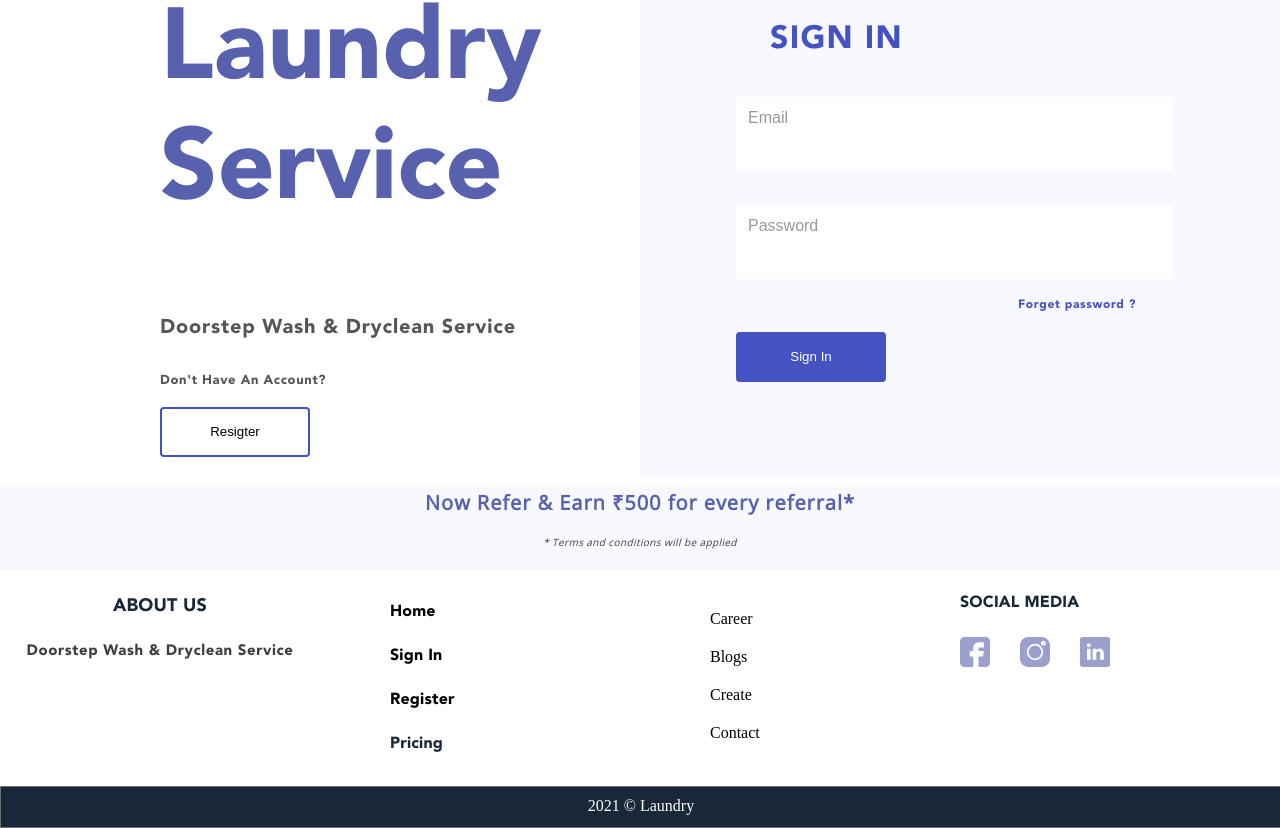
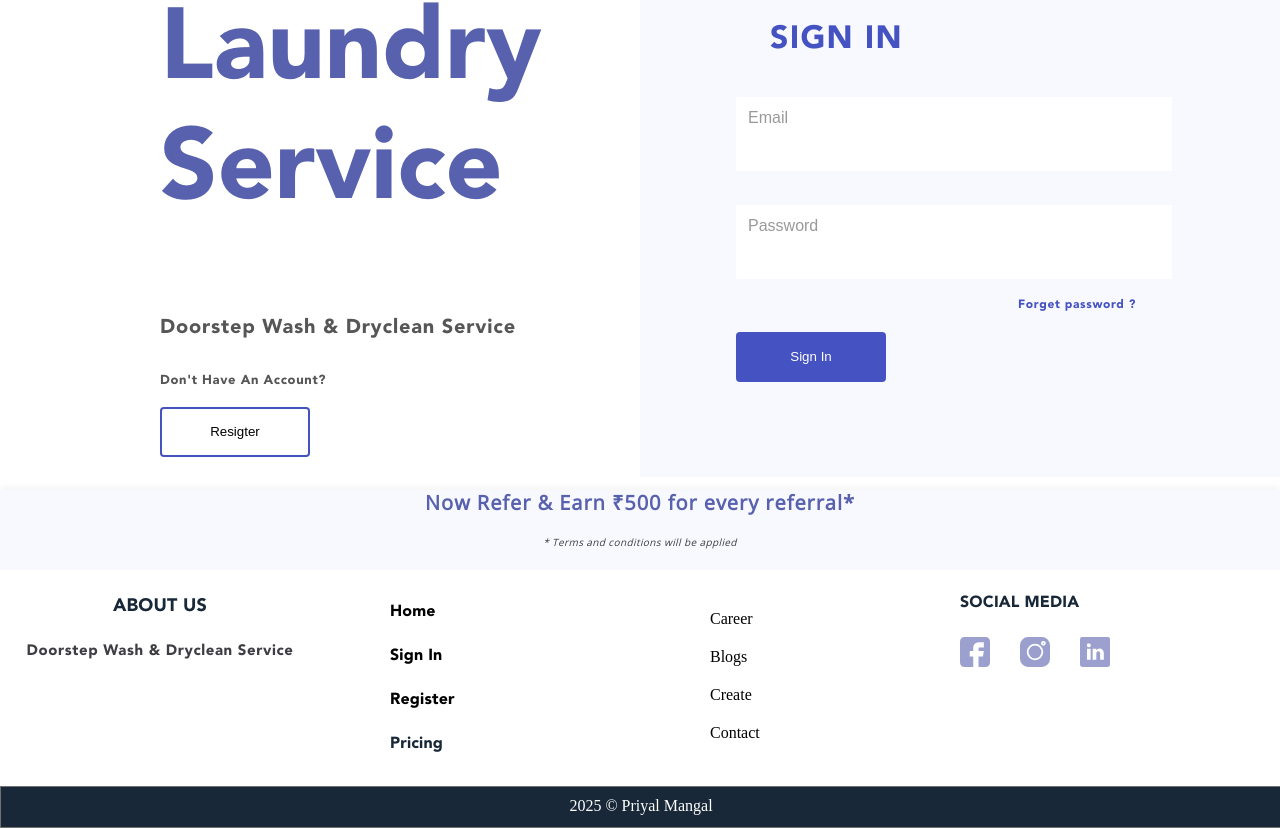
Before and after one commit to PriyalMangal50/Laundry, a React (Create React App) app in the folder client/: page / in a window 1280 px wide. Shown: the part 171-999 px from the top of the page. Built offline with nearby package versions, Linux system fonts and the light colour scheme.

Commit message:
Update Footer3.jsx

```diff
--- a/client/src/Components/Footer3/Footer3.jsx
+++ b/client/src/Components/Footer3/Footer3.jsx
@@ -4,7 +4,7 @@ import "./Footer3.css";
 const Footer3 = () => {
   return (
     <div className="footer3">
-      <p className="footer3_message">2021 &copy; Laundry</p>
+      <p className="footer3_message">2025 &copy; Priyal Mangal</p>
     </div>
   );
 };
```
